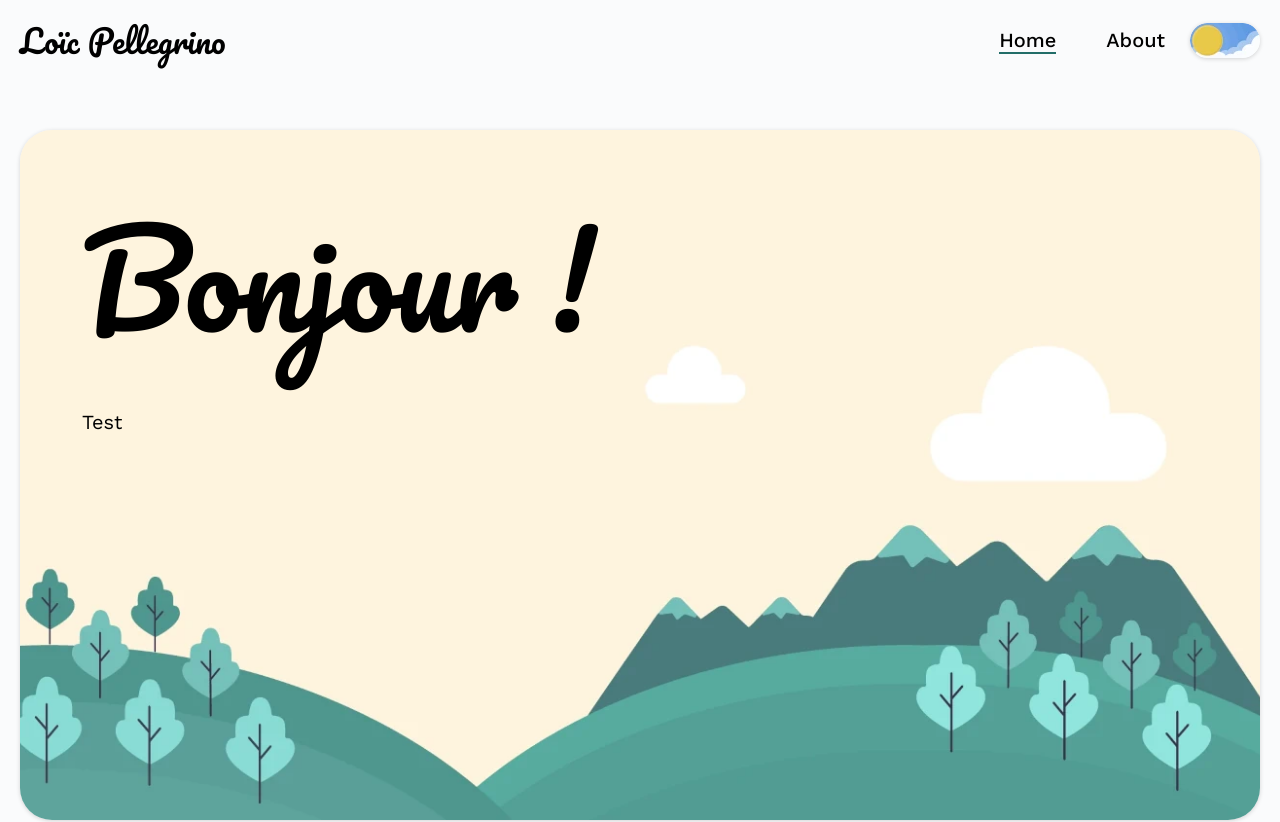
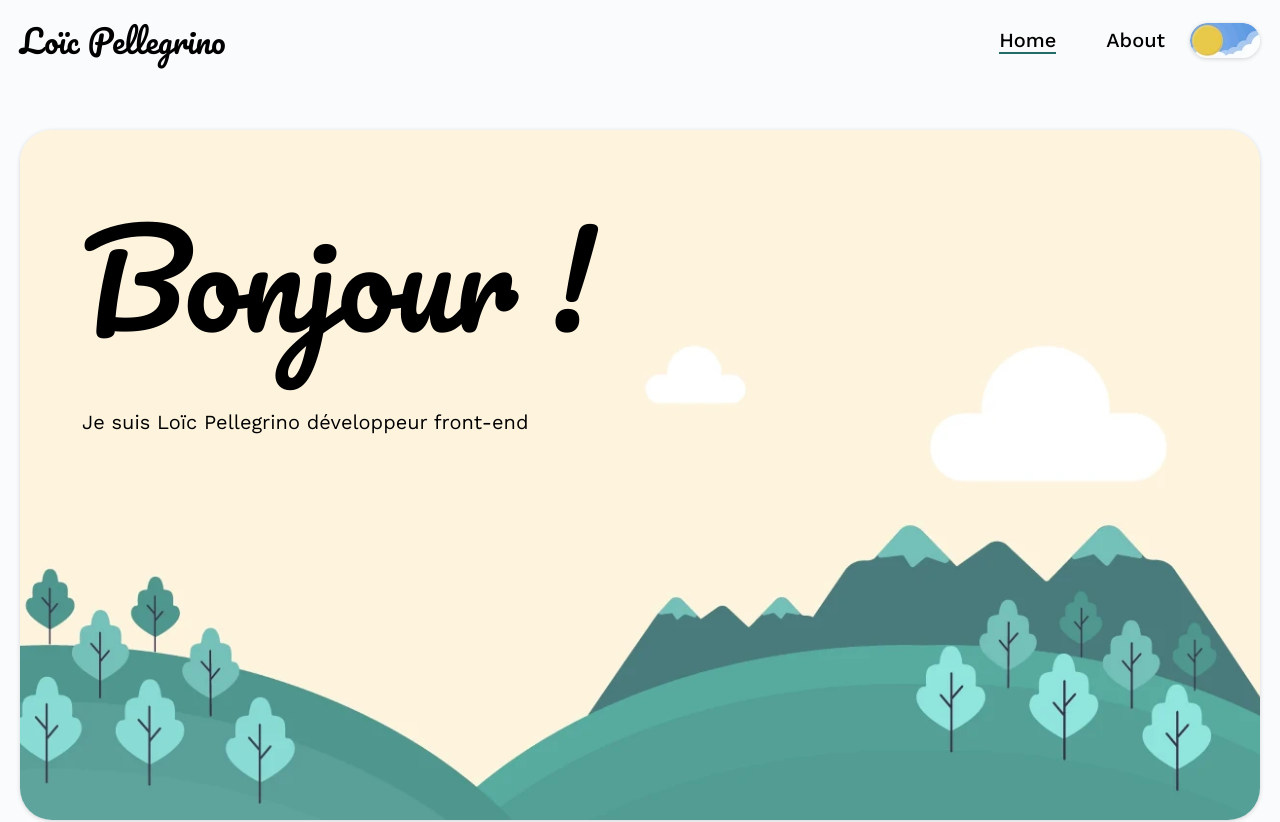
Before and after one commit to BetaPeche/MonPortfolio, a React (Vite) app: page / in a window 1280 px wide. Shown: the top 822 px of the page. Built offline with nearby package versions, Linux system fonts and the light colour scheme.

Commit message:
Change text

```diff
--- a/src/components/Banner.tsx
+++ b/src/components/Banner.tsx
@@ -15,7 +15,7 @@ const Banner = () => {
             />
             <div className="banner-content">
                 <h1>Bonjour !</h1>
-                <p>Test</p>
+                <p>Je suis Loïc Pellegrino développeur front-end</p>
             </div>
         </div>
     )
```
